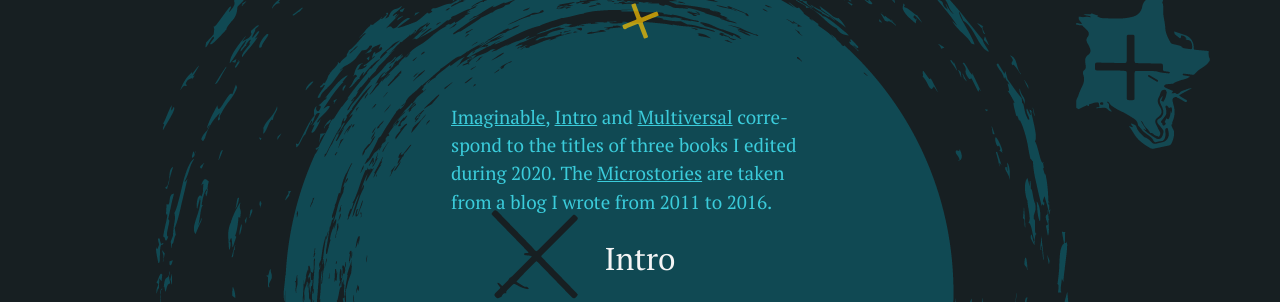
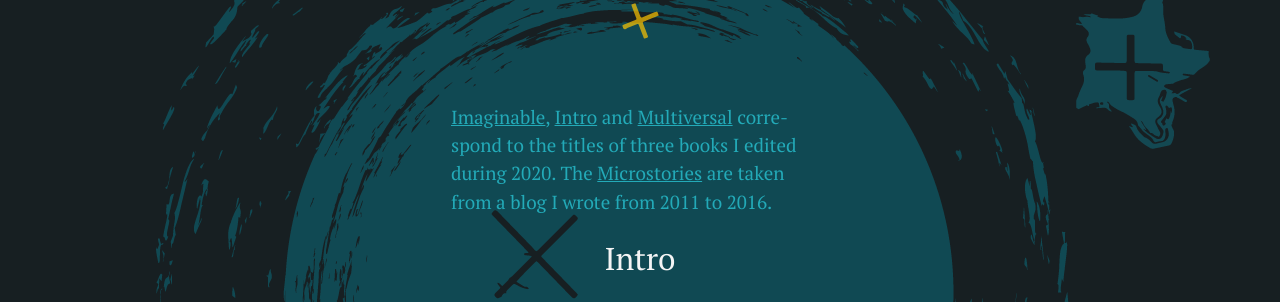
Before and after one commit to silvialohrmann/editorial, a Jekyll site: the page built from categories.html, in a window 1280 px wide. Shown: the part 171-473 px from the top of the page. Built offline with Jekyll 4.4.1, drawn with Linux system fonts in a browser that asks for light colours.

Commit message:
Update _variables.scss

```diff
--- a/_sass/_variables.scss
+++ b/_sass/_variables.scss
@@ -5,7 +5,7 @@ $for-dark-background: #f5f5f5;
 $striking-color:      #fdc300;
 $font-family:         "PT Serif", serif;
 $muted-text-color:    #1a8a96;
-$non-muted-text-color:#3bccdb;
+$non-muted-text-color:#23aab8;
 
 $on-bigphone:         375px;
 $on-tablet:           768px;
```
